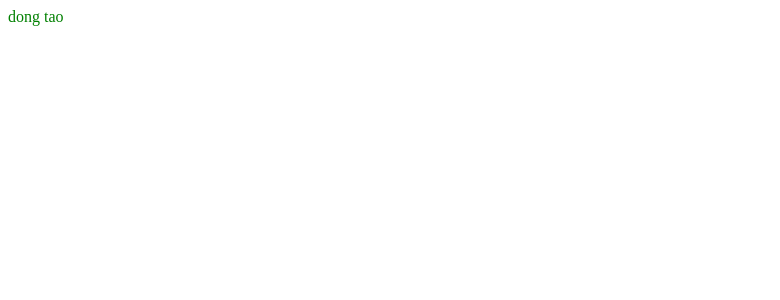
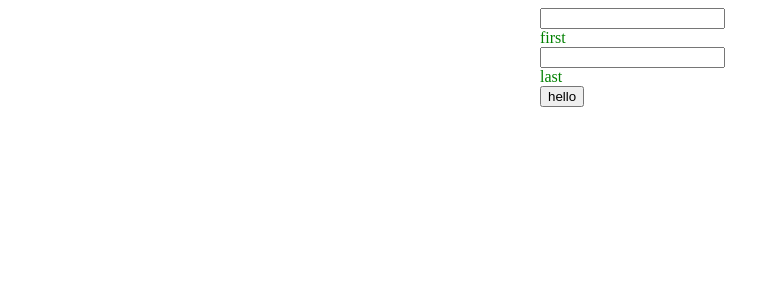
Before and after one commit to DT0814/react-workshop, a React (Create React App) app: page / in a window 1280 px wide. Shown: the top 300 px of the page, without its empty margins (0-780 px from the left). Built offline with nearby package versions, Linux system fonts and the light colour scheme.

Commit message:
add alert first and last name

```diff
--- a/public/index.html
+++ b/public/index.html
@@ -1,43 +1,21 @@
 <!DOCTYPE html>
 <html lang="en">
 <head>
-    <meta charset="utf-8" />
-    <link rel="icon" href="%PUBLIC_URL%/favicon.ico" />
-    <meta name="viewport" content="width=device-width, initial-scale=1" />
-    <meta name="theme-color" content="#000000" />
+    <meta charset="utf-8"/>
+    <link rel="icon" href="%PUBLIC_URL%/favicon.ico"/>
+    <meta name="viewport" content="width=device-width, initial-scale=1"/>
+    <meta name="theme-color" content="#000000"/>
     <meta
             name="description"
             content="Web site created using create-react-app"
     />
-    <link rel="apple-touch-icon" href="%PUBLIC_URL%/logo192.png" />
-    <!--
-      manifest.json provides metadata used when your web app is installed on a
-      user's mobile device or desktop. See https://developers.google.com/web/fundamentals/web-app-manifest/
-    -->
-    <link rel="manifest" href="%PUBLIC_URL%/manifest.json" />
-    <!--
-      Notice the use of %PUBLIC_URL% in the tags above.
-      It will be replaced with the URL of the `public` folder during the build.
-      Only files inside the `public` folder can be referenced from the HTML.
+    <link rel="apple-touch-icon" href="%PUBLIC_URL%/logo192.png"/>
+    <link rel="manifest" href="%PUBLIC_URL%/manifest.json"/>
 
-      Unlike "/favicon.ico" or "favicon.ico", "%PUBLIC_URL%/favicon.ico" will
-      work correctly both with client-side routing and a non-root public URL.
-      Learn how to configure a non-root public URL by running `npm run build`.
-    -->
-    <title>React App</title>
+    <title>thoughtWorks workshop</title>
 </head>
 <body>
 <noscript>You need to enable JavaScript to run this app.</noscript>
 <div id="root"></div>
-    <!--
-      This HTML file is a template.
-      If you open it directly in the browser, you will see an empty page.
-
-      You can add webfonts, meta tags, or analytics to this file.
-      The build step will place the bundled scripts into the <body> tag.
-
-      To begin the development, run `npm start` or `yarn start`.
-      To create a production bundle, use `npm run build` or `yarn build`.
-    -->
 </body>
 </html>
--- a/src/App.tsx
+++ /dev/null
@@ -1,11 +0,0 @@
-import React from 'react';
-
-const App = () => {
-  return (
-    <div className="App">
-      dong tao
-    </div>
-  );
-};
-
-export default App;
--- /dev/null
+++ b/src/components/Button.tsx
@@ -0,0 +1,23 @@
+import React from 'react';
+
+class ButtonProp {
+  public className: String;
+  public buttonText: String;
+  public clickButton: () => void;
+
+  constructor(className: String, buttonText: String, clickButton: () => void) {
+    this.className = className;
+    this.buttonText = buttonText;
+    this.clickButton = clickButton;
+  }
+}
+
+const Button = (prop: ButtonProp) => {
+  return (
+    <div>
+      <button className={prop.className.toString()} onClick={prop.clickButton}>{prop.buttonText}</button>
+    </div>
+  );
+};
+
+export default Button;
--- /dev/null
+++ b/src/components/Input.tsx
@@ -0,0 +1,26 @@
+import React from 'react';
+
+class InputProp {
+  public className: String;
+  public inputText: String;
+  public changed: (value: String) => void;
+
+  constructor(className: String, inputText: String, changed: (value: String) => void) {
+    this.className = className;
+    this.inputText = inputText;
+    this.changed = changed;
+  }
+}
+
+const Input = (prop: InputProp) => {
+  const onChange = (e: React.FormEvent<HTMLInputElement>) => {
+    prop.changed(e.currentTarget.value);
+  };
+  return (
+    <div>
+      <input className={prop.className.toString()} value={prop.inputText.toString()} width={20} onChange={onChange}/>
+    </div>
+  );
+};
+
+export default Input;
--- a/src/index.tsx
+++ b/src/index.tsx
@@ -1,7 +1,7 @@
 import React from 'react';
 import ReactDOM from 'react-dom';
 import './index.css';
-import App from './App';
+import App from './page/App';
 import * as serviceWorker from './serviceWorker';
 
 ReactDOM.render(<App />, document.getElementById('root'));
--- /dev/null
+++ b/src/page/App.css
@@ -0,0 +1,9 @@
+.app-body {
+    width: 200px;
+    margin: 0 auto;
+    text-align: left;
+}
+
+.app-input {
+    float: left;
+}
--- /dev/null
+++ b/src/page/App.tsx
@@ -0,0 +1,39 @@
+import React, {Component} from 'react';
+import './App.css'
+import Input from "../components/Input";
+import Button from "../components/Button";
+
+class App extends Component {
+  state = {
+    firstName: "",
+    lastName: ""
+  };
+  setFirstName = (firstName: String) => {
+    this.setState({
+      ...this.state,
+      firstName
+    })
+  };
+  setLastName = (lastName: String) => {
+    this.setState({
+      ...this.state,
+      lastName
+    })
+  };
+  clickButton = () => {
+    alert(this.state.firstName + ":" + this.state.lastName)
+  };
+
+  render() {
+    return (
+      <div className="app-body">
+        <Input className={"app-input"} inputText={this.state.firstName}
+               changed={this.setFirstName}/><label>first</label>
+        <Input className={"app-input"} inputText={this.state.lastName} changed={this.setLastName}/><label>last</label>
+        <Button className={"app-button"} buttonText={"hello"} clickButton={this.clickButton}/>
+      </div>
+    );
+  }
+}
+
+export default App;
```
Also changed, not shown: 1 other file (tests, documents, lock files or other folders). Lines whose indentation alone changed are shown as unchanged.
